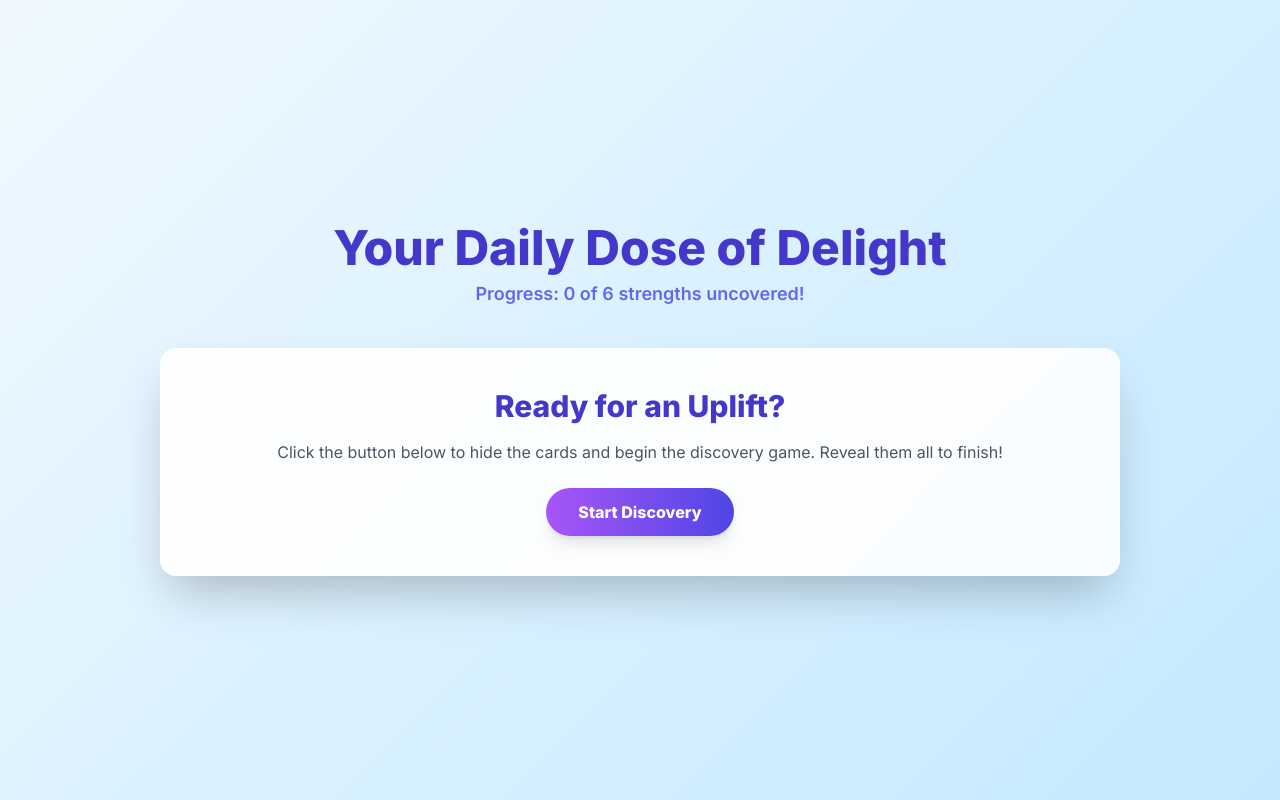
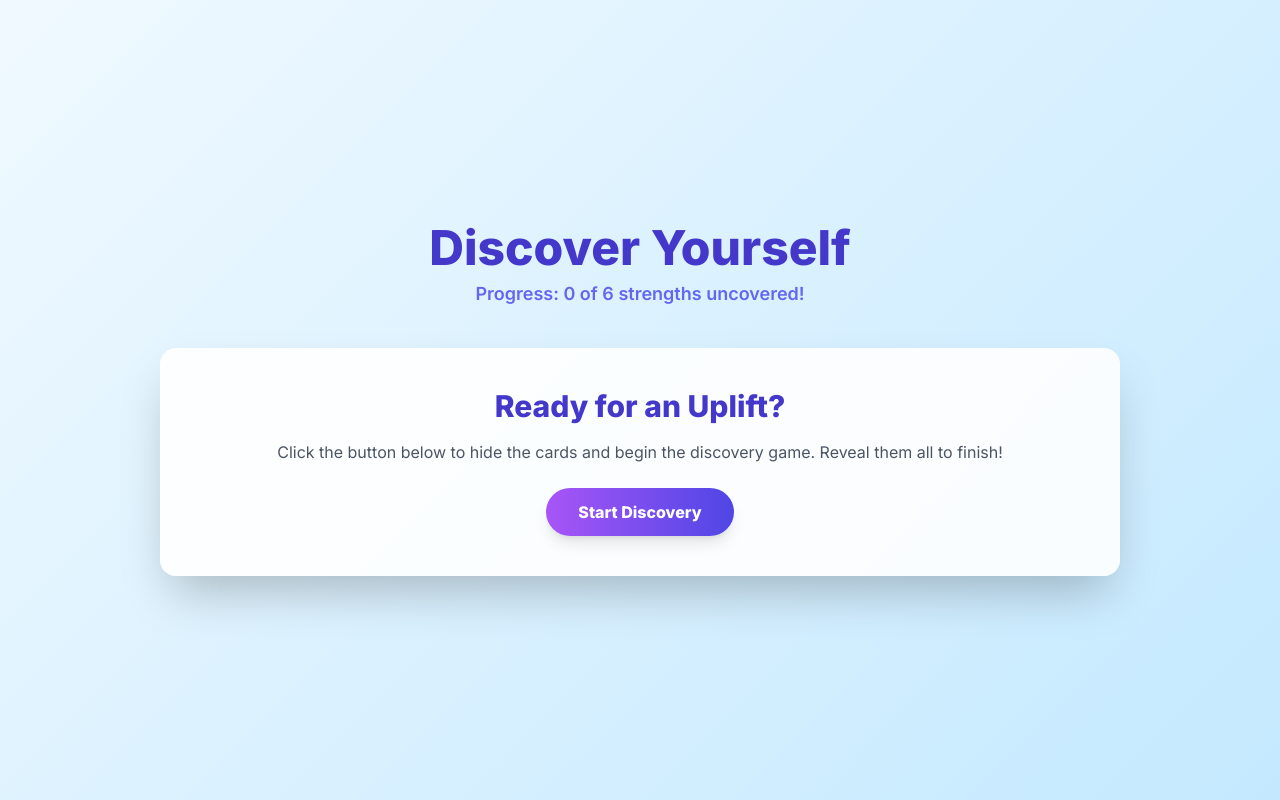
Before and after one commit to Tech4Aditya/pr1, a plain HTML site: page index.html in a window 1280 px wide. Drawn offline with nearby package versions, Linux system fonts and the light colour scheme.

Commit message:
Update index.html

```diff
--- a/index.html
+++ b/index.html
@@ -69,7 +69,7 @@
         <!-- Header -->
         <header class="text-center mb-10">
             <h1 class="text-4xl sm:text-5xl font-extrabold text-indigo-700 leading-tight">
-                Your Daily Dose of Delight
+                Discover Yourself
             </h1>
             <p id="progress-text" class="text-lg text-indigo-500 mt-2 font-semibold">
                 Tap the stars to uncover your strengths!
```
